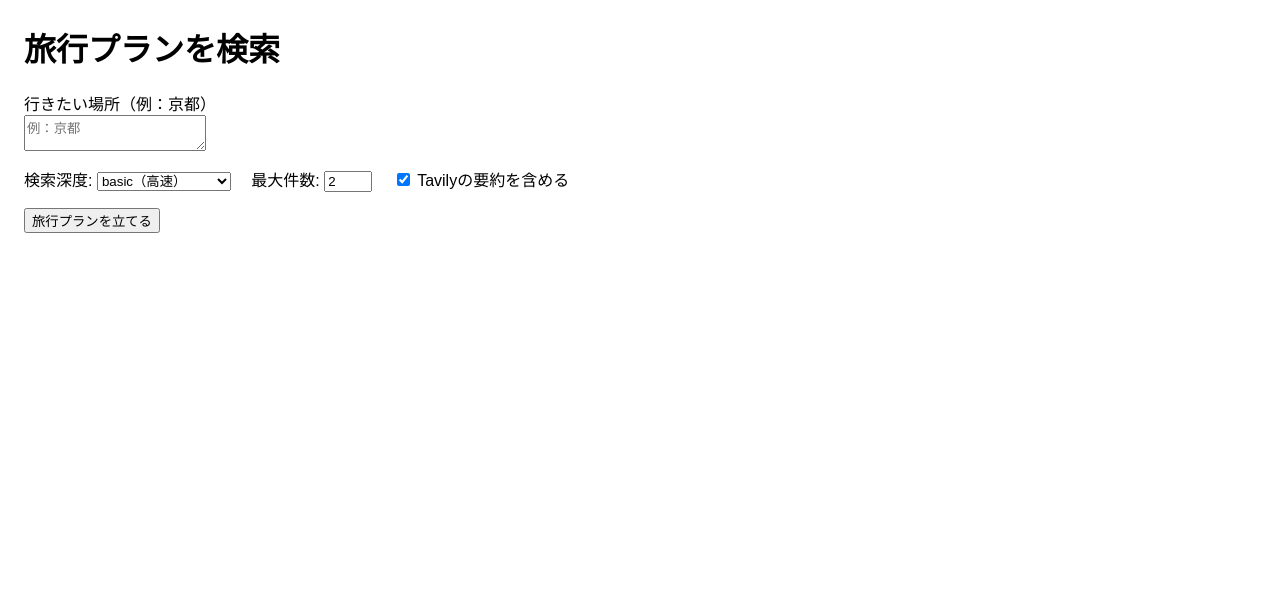
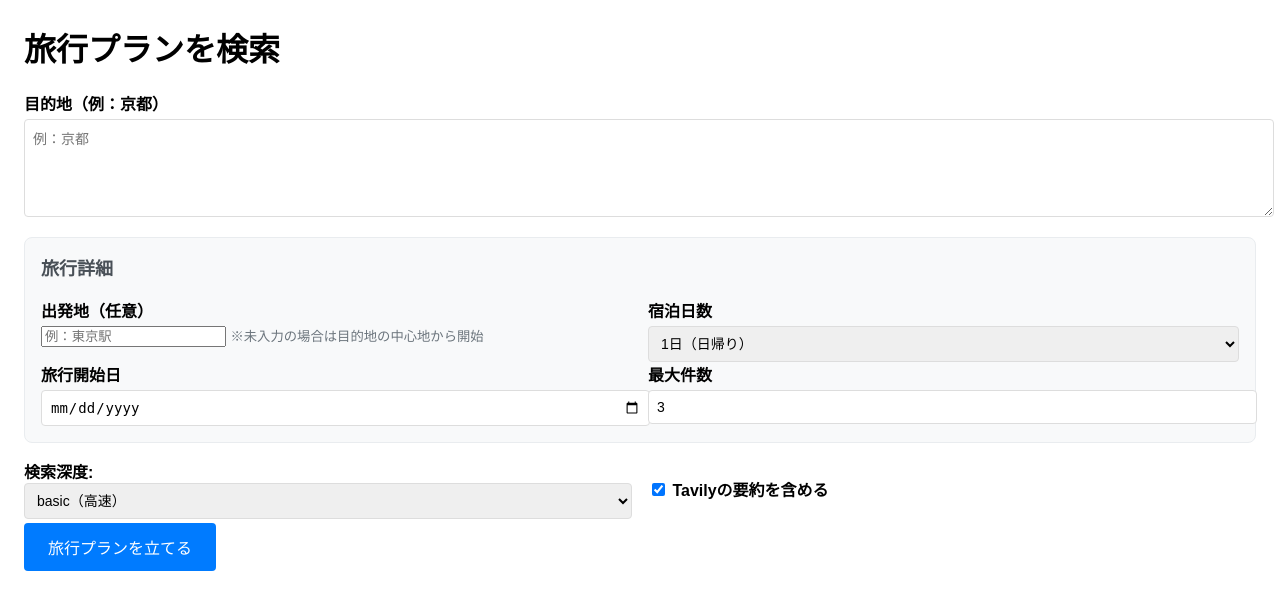
Before and after one commit to nnktm/TripGenie, a Flask app: page / in a window 1280 px wide. Shown: the top 610 px of the page. Run offline with Flask 3, Linux system fonts and the light colour scheme.

Commit message:
宿泊日数や出発地によってそれぞれ向いている案を提案可能に

```diff
--- a/app.py
+++ b/app.py
@@ -6,7 +6,7 @@ load_dotenv()
 
 import json, re, requests
 from pathlib import Path
-from datetime import datetime
+from datetime import datetime, timedelta
 
 from flask import Flask, request, render_template, send_from_directory, url_for
 
@@ -210,27 +210,75 @@ def index():
 @app.route("/display", methods=["POST"])
 def display():
     topic = request.form.get("query")
+    departure = request.form.get("departure", "").strip()
+    stay_days = int(request.form.get("stay_days", "1"))
+    travel_date = request.form.get("travel_date")
     depth = request.form.get("depth", "basic")
     include_answer = request.form.get("include_answer") == "on"
     max_results = int(request.form.get("max_results", "3") or 3)
 
     if not topic:
-        return render_template("display.html", result_text="トピックを入力してください。", pdf_url=None)
+        return render_template("display.html", result_text="目的地を入力してください。", pdf_url=None)
 
-    # プロンプト（業界研究の例をベースに、入力トピックへ差し替え）
-    system_msg = {"role": "system", "content": "あなたは旅行のプロです1日分の旅行プランを考えてください所要時間や移動時間なども考慮してください。計画を立てて段階的に調査を実行してください"}
+    if not travel_date:
+        return render_template("display.html", result_text="旅行開始日を入力してください。", pdf_url=None)
+
+    # 日付を日本語形式に変換
+    try:
+        date_obj = datetime.strptime(travel_date, "%Y-%m-%d")
+        formatted_date = date_obj.strftime("%Y年%m月%d日")
+        day_of_week = ["月", "火", "水", "木", "金", "土", "日"][date_obj.weekday()]
+        formatted_date_with_day = f"{formatted_date}({day_of_week})"
+
+        # 宿泊日数に応じて終了日を計算
+        if stay_days > 1:
+            end_date_obj = date_obj + timedelta(days=stay_days-1)
+            end_date = end_date_obj.strftime("%Y年%m月%d日")
+            end_day_of_week = ["月", "火", "水", "木", "金", "土", "日"][end_date_obj.weekday()]
+            formatted_end_date = f"{end_date}({end_day_of_week})"
+            date_range = f"{formatted_date_with_day}〜{formatted_end_date}"
+        else:
+            date_range = formatted_date_with_day
+
+    except ValueError:
+        date_range = travel_date
+
+    # 旅行タイプを判定
+    if departure:
+        travel_type = "出発地から目的地への旅行"
+        travel_description = f"{departure}から{topic}への{stay_days}日間の旅行プラン"
+    else:
+        travel_type = "目的地中心の旅行"
+        travel_description = f"{topic}での{stay_days}日間の旅行プラン"
+
+    # プロンプト（出発地・宿泊日数を考慮した旅行プラン作成）
+    system_msg = {"role": "system", "content": "あなたは旅行のプロです。指定された条件（出発地、目的地、宿泊日数、日付）に基づいて、実用的で詳細な旅行プランを作成してください。所要時間や移動時間、宿泊施設なども考慮してください。"}
+
     user_msg = {
         "role": "user",
         "content": f"""
-{topic} について以下を段階的に詳しく調べ、必要に応じてWeb検索ツールを使い、最後にPDFとして保存してください。
-・当日の天気を知る
-・天気にあう近隣の観光地を探す
-・トレンドを知る
-・その場所からの公共交通手段を用いた所要時間を知る
-・所要時間や移動時間を考慮し1日分の予定を立てる
+{travel_description}について以下を段階的に詳しく調べ、必要に応じてWeb検索ツールを使い、最後にPDFとして保存してください。
+
+旅行条件:
+- 目的地: {topic}
+- 出発地: {departure if departure else "目的地の中心地から開始"}
+- 期間: {date_range}（{stay_days}日間）
+- 旅行タイプ: {travel_type}
+
+調査項目:
+・{date_range}の天気予報を調べる
+・その期間の近隣のイベントや特別な催しを調べる
+・天気に適した観光地やアクティビティを探す
+・その期間のトレンドやおすすめスポットを調べる
+{f"・{departure}から{topic}までの交通手段と所要時間を調べる" if departure else "・{topic}周辺の移動手段と所要時間を調べる"}
+・宿泊施設の情報を調べる（{stay_days}日間の場合）
+・所要時間や移動時間を考慮した{stay_days}日間の詳細なスケジュールを作成
 
 探索のヒント:
 - まずアウトラインを作り、次に不足点を補うために検索を行い、最終的にPDF保存ツール(save_pdf)を呼び出してください。
+- 日付に特化した情報（イベント、天気、営業時間など）を重視してください。
+- {stay_days}日間の旅程を考慮した、実現可能なスケジュールを作成してください。
+- どこの観光地に行くのかを明確かつ具体的にスケジュールを作成してください。
 """
     }
 
--- a/templates/index.html
+++ b/templates/index.html
@@ -20,15 +20,119 @@
         display: inline-block;
         margin-top: 12px;
       }
+      .form-group {
+        margin-bottom: 16px;
+      }
+      label {
+        display: block;
+        margin-bottom: 4px;
+        font-weight: bold;
+      }
+      input[type="date"],
+      textarea,
+      select,
+      input[type="number"] {
+        width: 100%;
+        padding: 8px;
+        border: 1px solid #ddd;
+        border-radius: 4px;
+        font-size: 14px;
+      }
+      textarea {
+        height: 80px;
+        resize: vertical;
+      }
+      .options-row {
+        display: flex;
+        gap: 16px;
+        align-items: center;
+        flex-wrap: wrap;
+      }
+      .options-row > div {
+        flex: 1;
+        min-width: 200px;
+      }
+      .travel-info {
+        background: #f8f9fa;
+        padding: 16px;
+        border-radius: 8px;
+        border: 1px solid #e9ecef;
+        margin-bottom: 16px;
+      }
+      .travel-info h3 {
+        margin-top: 0;
+        color: #495057;
+        font-size: 18px;
+      }
+      .form-row {
+        display: grid;
+        grid-template-columns: 1fr 1fr;
+        gap: 16px;
+      }
+      @media (max-width: 768px) {
+        .form-row {
+          grid-template-columns: 1fr;
+        }
+      }
+      button[type="submit"] {
+        background: #007bff;
+        color: white;
+        padding: 12px 24px;
+        border: none;
+        border-radius: 4px;
+        font-size: 16px;
+        cursor: pointer;
+      }
+      button[type="submit"]:hover {
+        background: #0056b3;
+      }
     </style>
   </head>
   <body>
     <h1>旅行プランを検索</h1>
     <form action="/display" method="post">
-      <label>行きたい場所（例：京都）</label><br />
-      <textarea name="query" placeholder="例：京都"></textarea>
+      <div class="form-group">
+        <label>目的地（例：京都）</label>
+        <textarea name="query" placeholder="例：京都" required></textarea>
+      </div>
 
-      <div style="margin-top: 12px">
+      <div class="travel-info">
+        <h3>旅行詳細</h3>
+        <div class="form-row">
+          <div>
+            <label>出発地（任意）</label>
+            <input type="text" name="departure" placeholder="例：東京駅" />
+            <small style="color: #6c757d"
+              >※未入力の場合は目的地の中心地から開始</small
+            >
+          </div>
+          <div>
+            <label>宿泊日数</label>
+            <select name="stay_days">
+              <option value="1" selected>1日（日帰り）</option>
+              <option value="2">2日</option>
+              <option value="3">3日</option>
+              <option value="4">4日</option>
+              <option value="5">5日</option>
+              <option value="6">6日</option>
+              <option value="7">7日</option>
+            </select>
+          </div>
+        </div>
+        <div class="form-row">
+          <div>
+            <label>旅行開始日</label>
+            <input type="date" name="travel_date" required />
+          </div>
+          <div>
+            <label>最大件数</label>
+            <input type="number" name="max_results" value="3" min="1" max="5" />
+          </div>
+        </div>
+      </div>
+
+      <div class="options-row">
+        <div>
           <label>
             検索深度:
             <select name="depth">
@@ -36,17 +140,16 @@
               <option value="advanced">advanced（網羅）</option>
             </select>
           </label>
-        <label style="margin-left: 16px">
-          最大件数:
-          <input type="number" name="max_results" value="2" min="1" max="3" />
-        </label>
-        <label style="margin-left: 16px">
+        </div>
+        <div>
+          <label>
             <input type="checkbox" name="include_answer" checked />
             Tavilyの要約を含める
           </label>
         </div>
+      </div>
 
-      <div style="margin-top: 16px">
+      <div class="form-group">
         <button type="submit">旅行プランを立てる</button>
       </div>
     </form>
```
Also changed, not shown: templates/display.html (+93 -7 lines). Lines whose indentation alone changed are shown as unchanged.
